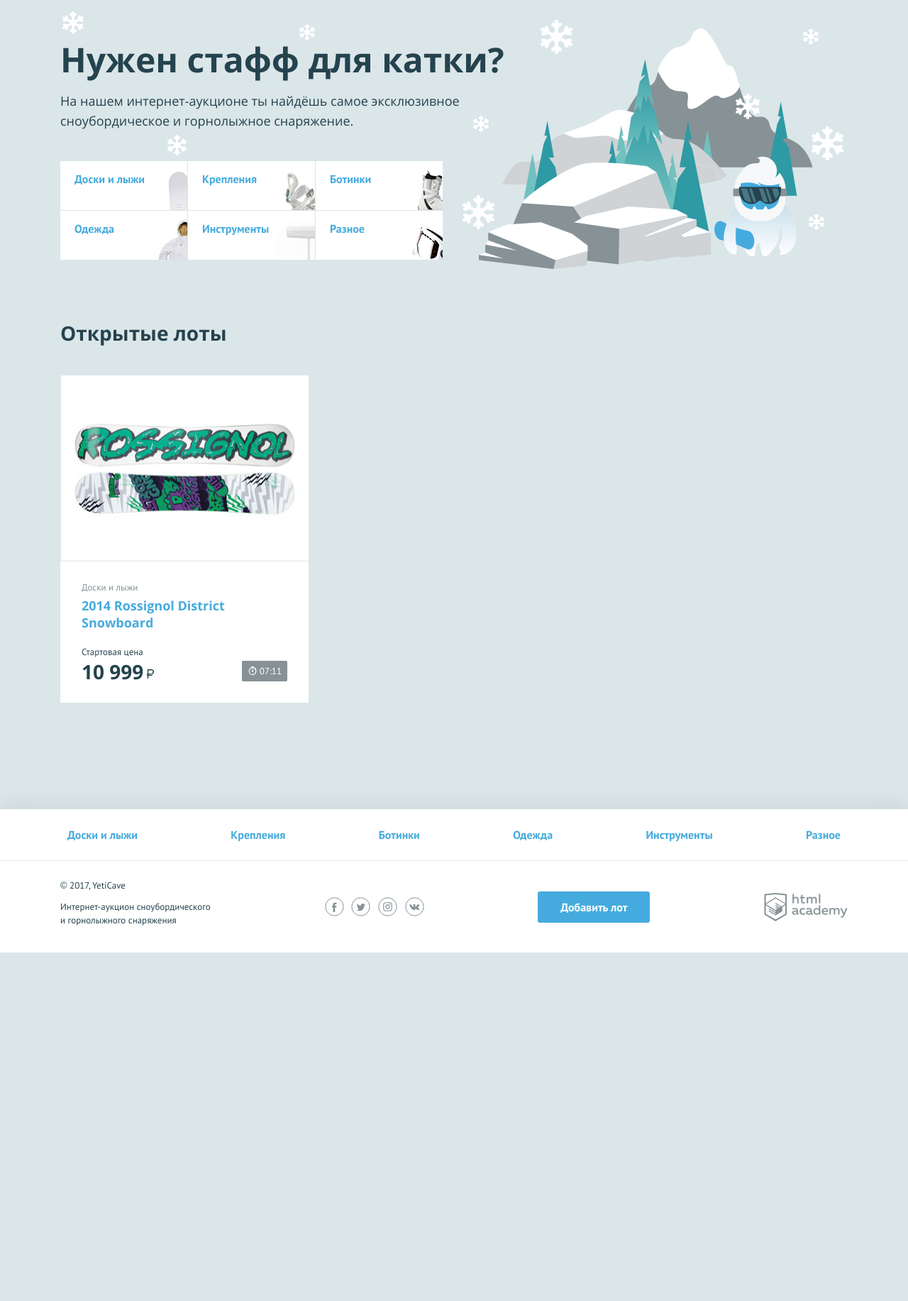
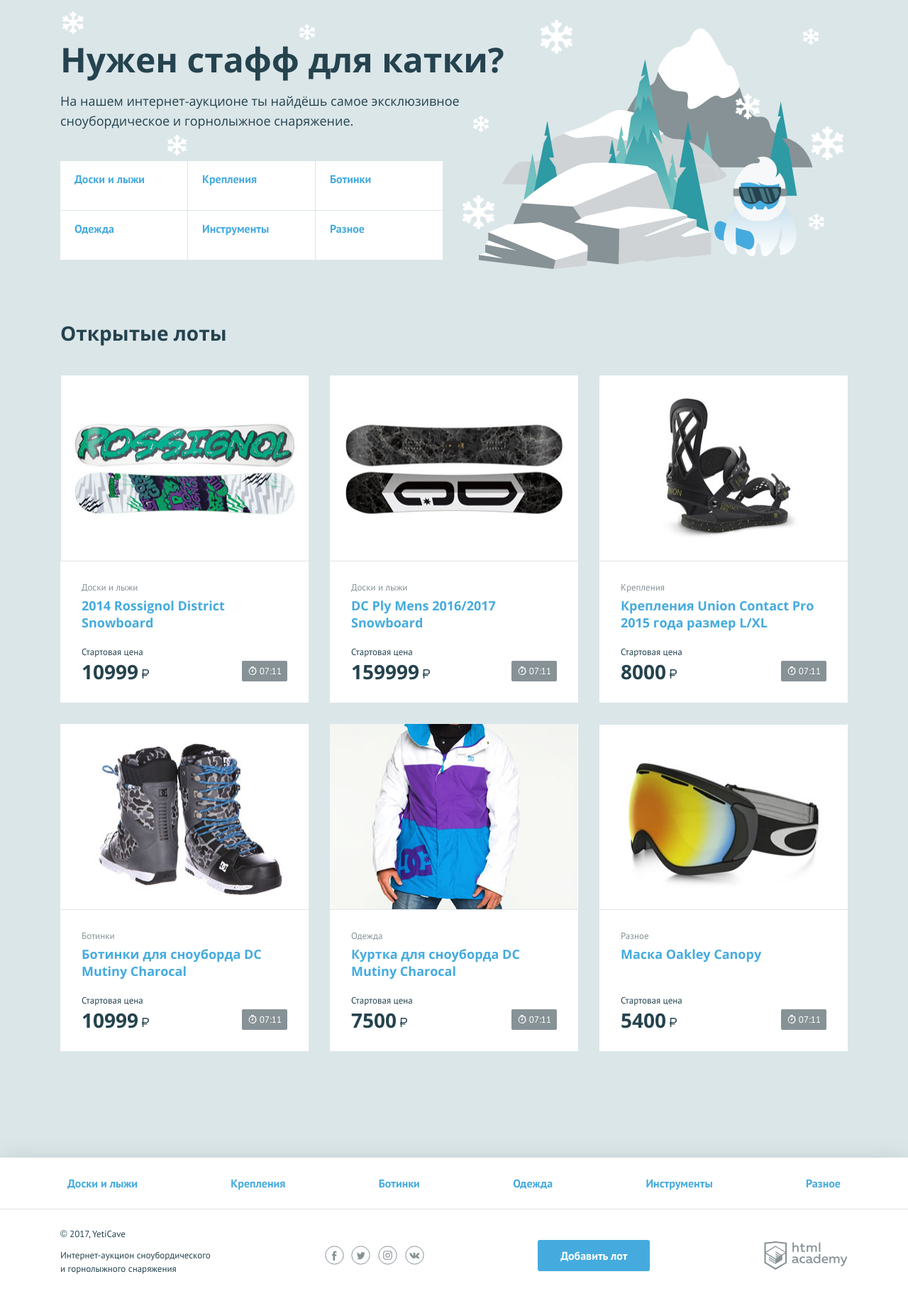
Before and after one commit to kalinichenko364/180115-yeticave, a PHP site: page / in a window 1280 px wide. Shown: the part 107-1940 px from the top of the page at 71% size. Before the commit the page ends 1449 px from the top, so only its background shows below. Run offline with PHP 8.4, Linux system fonts and the light colour scheme.

Commit message:
2.1. Итерация по массивам

```diff
--- a/index.php
+++ b/index.php
@@ -18,7 +18,22 @@ $now = strtotime('now');
 
 // далее нужно вычислить оставшееся время до начала следующих суток и записать его в переменную $lot_time_remaining
 $lot_time_remaining = gmdate("H:i", $tomorrow - $now);
+
+
+$categories = ['Доски и лыжи', 'Крепления', 'Ботинки', 'Одежда', 'Инструменты', 'Разное'];
+
+$items = [
+  ['name' => '2014 Rossignol District Snowboard',  'category_name' => 'Доски и лыжи', 'price' => '10999', 'img_url' => 'img/lot-1.jpg', 'img_alt' => 'Сноуборд'],
+  ['name' => 'DC Ply Mens 2016/2017 Snowboard',  'category_name' => 'Доски и лыжи', 'price' => '159999', 'img_url' => 'img/lot-2.jpg', 'img_alt' => 'Сноуборд'],
+  ['name' => 'Крепления Union Contact Pro 2015 года размер L/XL',  'category_name' => 'Крепления', 'price' => '8000', 'img_url' => 'img/lot-3.jpg', 'img_alt' => 'Крепления'],
+  ['name' => 'Ботинки для сноуборда DC Mutiny Charocal',  'category_name' => 'Ботинки', 'price' => '10999', 'img_url' => 'img/lot-4.jpg', 'img_alt' => 'Ботинки для сноуборда'],
+  ['name' => 'Куртка для сноуборда DC Mutiny Charocal',  'category_name' => 'Одежда', 'price' => '7500', 'img_url' => 'img/lot-5.jpg', 'img_alt' => 'Куртка для сноуборда'],
+  ['name' => 'Маска Oakley Canopy',  'category_name' => 'Разное', 'price' => '5400', 'img_url' => 'img/lot-6.jpg', 'img_alt' => 'Маска'],
+];
+
 ?>
+
+
 <!DOCTYPE html>
 <html lang="ru">
 <head>
@@ -72,24 +87,11 @@ $lot_time_remaining = gmdate("H:i", $tomorrow - $now);
         <h2 class="promo__title">Нужен стафф для катки?</h2>
         <p class="promo__text">На нашем интернет-аукционе ты найдёшь самое эксклюзивное сноубордическое и горнолыжное снаряжение.</p>
         <ul class="promo__list">
-            <li class="promo__item promo__item--boards">
-                <a class="promo__link" href="all-lots.html">Доски и лыжи</a>
+          <? foreach ($categories as $title => $name) : ?>
+            <li class="promo__item promo__item--<?=$title; ?>">
+                <a class="promo__link" href="all-lots.html"><?=$name; ?></a>
             </li>
-            <li class="promo__item promo__item--attachment">
-                <a class="promo__link" href="all-lots.html">Крепления</a>
-            </li>
-            <li class="promo__item promo__item--boots">
-                <a class="promo__link" href="all-lots.html">Ботинки</a>
-            </li>
-            <li class="promo__item promo__item--clothing">
-                <a class="promo__link" href="all-lots.html">Одежда</a>
-            </li>
-            <li class="promo__item promo__item--tools">
-                <a class="promo__link" href="all-lots.html">Инструменты</a>
-            </li>
-            <li class="promo__item promo__item--other">
-                <a class="promo__link" href="all-lots.html">Разное</a>
-            </li>
+          <? endforeach ; ?>
         </ul>
     </section>
     <section class="lots">
@@ -97,24 +99,25 @@ $lot_time_remaining = gmdate("H:i", $tomorrow - $now);
             <h2>Открытые лоты</h2>
         </div>
         <ul class="lots__list">
+           <? foreach ($items as $item => $value) : ?>
             <li class="lots__item lot">
                 <div class="lot__image">
-                    <img src="img/lot-1.jpg" width="350" height="260" alt="Сноуборд">
+                    <img src="<?=$value['img_url']; ?>" width="350" height="260" alt="<?=$value['img_alt']; ?>">
                 </div>
                 <div class="lot__info">
-                    <span class="lot__category">Доски и лыжи</span>
-                    <h3 class="lot__title"><a class="text-link" href="lot.html">2014 Rossignol District Snowboard</a></h3>
+                    <span class="lot__category"><?=$value['category_name']; ?></span>
+                    <h3 class="lot__title"><a class="text-link" href="lot.html"><?=$value['name']; ?></a></h3>
                     <div class="lot__state">
                         <div class="lot__rate">
                             <span class="lot__amount">Стартовая цена</span>
-                            <span class="lot__cost">10 999<b class="rub">р</b></span>
+                            <span class="lot__cost"><?=$value['price']; ?><b class="rub">р</b></span>
                         </div>
                         <div class="lot__timer timer">
                             <?=$lot_time_remaining;?>
                         </div>
                     </div>
                 </div>
-            </li>
+            </li><? endforeach ; ?>
         </ul>
     </section>
 </main>
```
